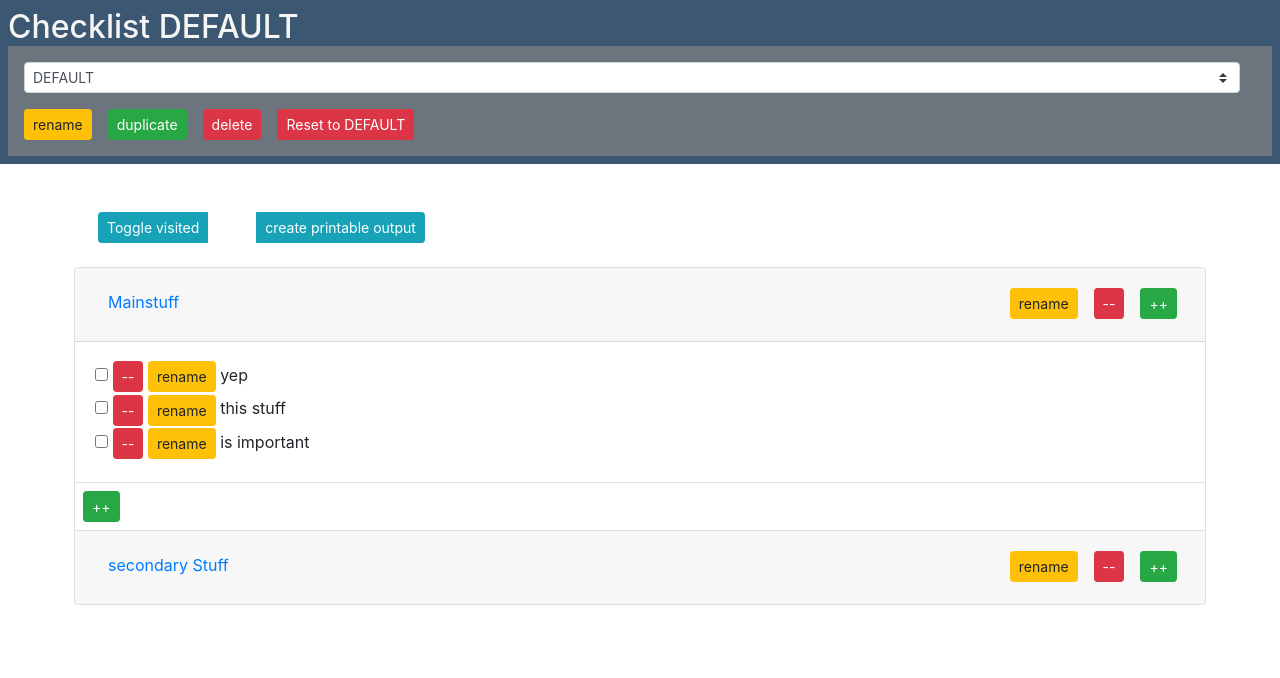
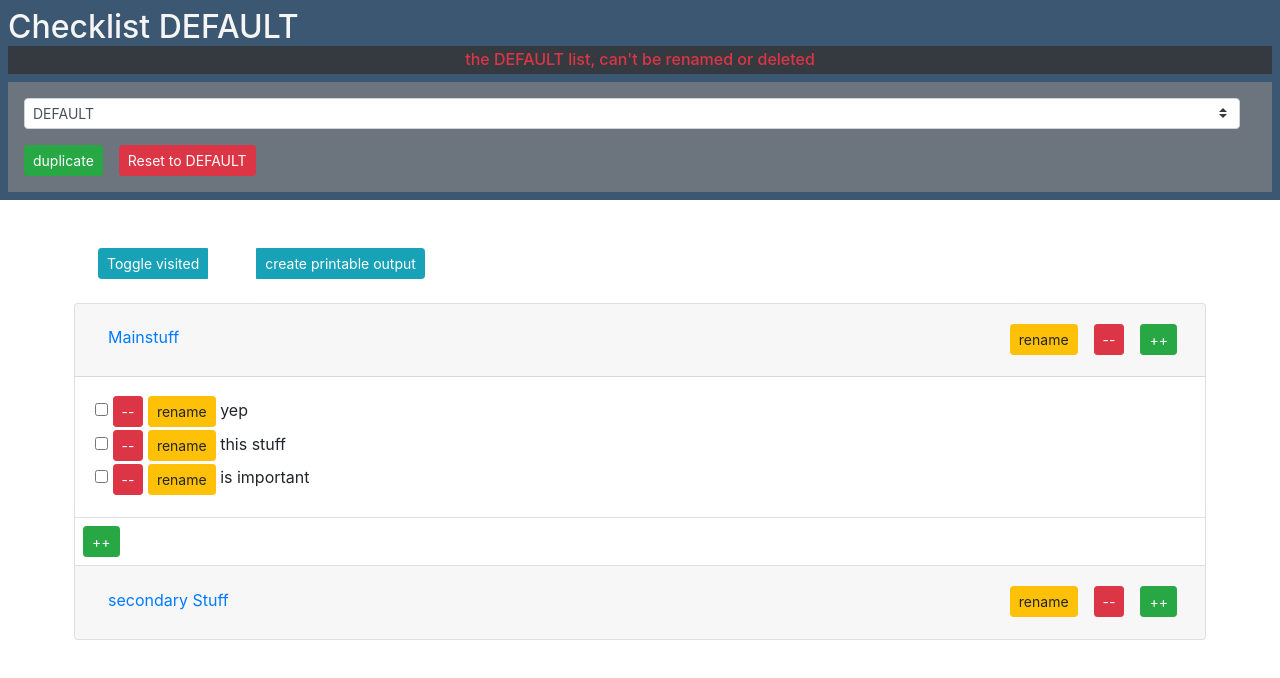
Before and after one commit to martin-kuenzel/mini_checklist, a plain HTML site: page checklist.html in a window 1280 px wide. Drawn offline with nearby package versions, Linux system fonts and the light colour scheme.

Commit message:
better indication that current list is the DEFAULT list: visualization, prevention of usage for several UI parts ... more comments added

```diff
--- a/checklist.html
+++ b/checklist.html
@@ -14,18 +14,19 @@
 
 	<h2 class="header pl-2 pt-2 pb-2 m-0 mb-4">Checklist&nbsp;<span id="checklist_title"></span>
 		<div class="collapse bg-white border p-2 pr-4 mr-4 m-2" id="title_ed">
-			<input id="title_input" class="form-control m-2" type="text" value="" />
+			<input id="title_input" class="no_default form-control m-2" type="text" value="" />
 			<div class="d-block pl-2">
 				<div class="btn btn-sm btn-info" onclick="checklist_title_edit_cancel();">cancel</div>
 				<div class="btn btn-sm btn-success" onclick="checklist_title_edit_save();">save</div>
 			</div>
 		</div>
+		<div><h6 id="no_default_hint" class="bg-dark text-danger p-1 mr-2 text-center">the DEFAULT list, can't be renamed or deleted</h6></div>
 		<div class="btn-toolbar p-2 bg-secondary mr-2">
 			<select id="saved_checklists" class="custom-select custom-select-sm mr-4 m-2"></select>
-			<button id="edit_title" class="btn btn-warning btn-sm m-2 mb-0 mt-0" onclick="checklist_title_edit();">rename</button>
+			<button id="edit_title" class="no_default btn btn-warning btn-sm m-2 mb-0 mt-0" onclick="checklist_title_edit();">rename</button>
 
 			<button  class="btn btn-success btn-sm m-2 mb-0 mt-0" onclick="checklist_add_complete()">duplicate</button>
-			<button  class="btn btn-danger btn-sm m-2 mb-0 mt-0" onclick="checklist_del_complete()">delete</button>
+			<button  class="no_default btn btn-danger btn-sm m-2 mb-0 mt-0" onclick="checklist_del_complete()">delete</button>
 
 			<!--// resets current checklist to DEFAULT (initial) state -->
 			<button id="reset_checklist" class="btn btn-danger btn-sm m-2 mb-0 mt-0" onclick="lstore.reset(); create_checklist();">Reset to DEFAULT</button>
--- a/js/checklist.js
+++ b/js/checklist.js
@@ -1,11 +1,9 @@
-html_enc = (str) => {
+const html_enc = (str) => {
         return String(str).replace(/&/g, '&amp;').replace(/</g, '&lt;').replace(/>/g, '&gt;').replace(/"/g, '&quot;');
 }
 
 // create a rather unique key id value
 const cKey = ()=>{let ret=(new Date()).getTime();for(let i=0;i<5;i++) ret=ret+''+parseInt(Math.random()*9); return ret;}
-// create a bootstrap compatible keysignature (eg. accordion)
-const bootstrap_compat = (key) => key.replace( /(:|\.|\[|\]|,|=|@|\s)/g, "" );
 
 // the default data (which is set when reset is done, or no checklists are existant)
 let default_initial_storage = {
@@ -43,7 +41,7 @@ class lStore {
 const lstore = new lStore();
 
 
-// editing the title of the current checklist
+// editing the title of the current checklist start
 const checklist_title_edit = () => {
     if( APP_KEY == lstore.initial_storage().APP_KEY )
         return alert('Title of default can not be changed');
@@ -51,13 +49,17 @@ const checklist_title_edit = () => {
     document.querySelectorAll(`[id*="_ed"]:not([id="title_ed"])`).forEach(x=>x.classList.add('collapse'));
 
     document.getElementById('title_ed').classList.toggle('collapse');
-    document.getElementById('title_input').value = lstore.storage.title; // unescape(APP_KEY).replace(/^checklist_app_/,'')
+    document.getElementById('title_input').value = lstore.storage.title;
 }
+
+// editing the title of the current checklist save
 const checklist_title_edit_save = () => {
     lstore.storage.title = document.getElementById('title_input').value;
     lstore.save();
     document.location.reload()
 };
+
+// editing the title of the current checklist cancel
 const checklist_title_edit_cancel = checklist_title_edit;
 
 // deleting complete current checklist
@@ -98,18 +100,22 @@ const checklist_item_del = (key,id) => {
     create_checklist();
 }
 
-// editing a checklist item
+// editing a checklist item start
 const checklist_item_edit = (key,id) => {
     document.querySelectorAll(`[id*="_ed"]:not([id="${id}_ed"])`).forEach(x=>x.classList.add('collapse'));
 
     document.querySelector(`#collapse${key} [id="${id}_ed"]`).querySelector('input').value = lstore.storage.checklist_items[key].items.filter(x=>x.id==id)[0].title
     document.querySelector(`#collapse${key} [id="${id}_ed"]`).classList.toggle('collapse');
 }
+
+// editing a checklist item save
 const checklist_item_edit_save = (key,id) => {
     lstore.storage.checklist_items[key].items.filter(x=>x.id==id)[0].title = document.querySelector(`#collapse${key} [id="${id}_ed"]`).querySelector('input').value
     lstore.save();
     create_checklist();
 }
+
+// editing a checklist item cancel
 const checklist_item_cancel = (key,id) => {
     checklist_item_edit(key,id)
 }
@@ -141,13 +147,15 @@ const checklist_category_del = (key) => {
     create_checklist();
 }
 
-// renaming of a category
+// renaming of a category start
 const checklist_category_rename = (key) => {
     document.querySelectorAll(`[id*="_ed"]:not([id="${key}_ed"])`).forEach(x=>x.classList.add('collapse'));
 
     document.querySelector(`[id="${key}_ed"] input`).value = lstore.storage.checklist_items[key].title;
     document.getElementById(`${key}_ed`).classList.toggle('collapse')
 }
+
+// renaming of a category save
 const checklist_category_rename_save = (key) => {
     let newKey = document.querySelector(`[id="${key}_ed"] input`).value
     lstore.storage.checklist_items[key].title = newKey;
@@ -155,14 +163,31 @@ const checklist_category_rename_save = (key) => {
     lstore.save();
     create_checklist();
 }
+
+// renaming of a category cancel
 const checklist_category_rename_cancel = (key) => {
     checklist_category_rename(key);
 }
 
+// indicator to indicate whether currently opened list is the default list
+let isDefaultList = APP_KEY == default_initial_storage.APP_KEY;
+
+// draw the checklist components
 let create_checklist = () => {
 
+    // set the title
     document.getElementsByTagName('title')[0].textContent =  lstore.storage.title
     document.getElementById('checklist_title').textContent = lstore.storage.title
+
+    isDefaultList = APP_KEY == default_initial_storage.APP_KEY;
+
+    // if the current list is the DEFAULT checklist, set a mark to visualize that it is and hide .no_default elements
+   	document.querySelectorAll('.no_default').forEach( x => x.style.display = null ); // initially show .no_default elements
+		document.getElementById('no_default_hint').style.display = "none";
+    if( isDefaultList == true ){
+	    	document.getElementById('no_default_hint').style.display = null;
+	    	document.querySelectorAll('.no_default').forEach( x => x.style.display = 'none' );
+    }
 
     let html = "";
     let show = document.querySelector('.show') ? document.querySelector('.show').id : lstore.storage.id_showRegister
@@ -281,13 +306,13 @@ let create_checklist = () => {
 
 document.addEventListener('DOMContentLoaded', () =>{
     create_checklist();
-    let html = '<option key="checklist_app_DEFAULT">DEFAULT</option>';
+    let html = '<option style="font-weight:bold;" key="checklist_app_DEFAULT" class="bg-warning">DEFAULT</option>';
     for( let ch in localStorage )
         if( ch.match(/^checklist_app_/) && !ch.match(/^checklist_app_(current|DEFAULT)$/) ){
-                _lstore = JSON.parse(localStorage[ch]);
-                html += `
-                <option ${ ch == APP_KEY ? 'selected' : '' } key="${ch}">${html_enc(_lstore.title)}</option>
-                `;
+				    _lstore = JSON.parse(localStorage[ch]);
+				    html += `
+				    <option ${ ch == APP_KEY ? 'selected' : '' } key="${ch}">${html_enc(_lstore.title)}</option>
+				    `;
         }
     document.getElementById('saved_checklists').innerHTML = html
 });
```
